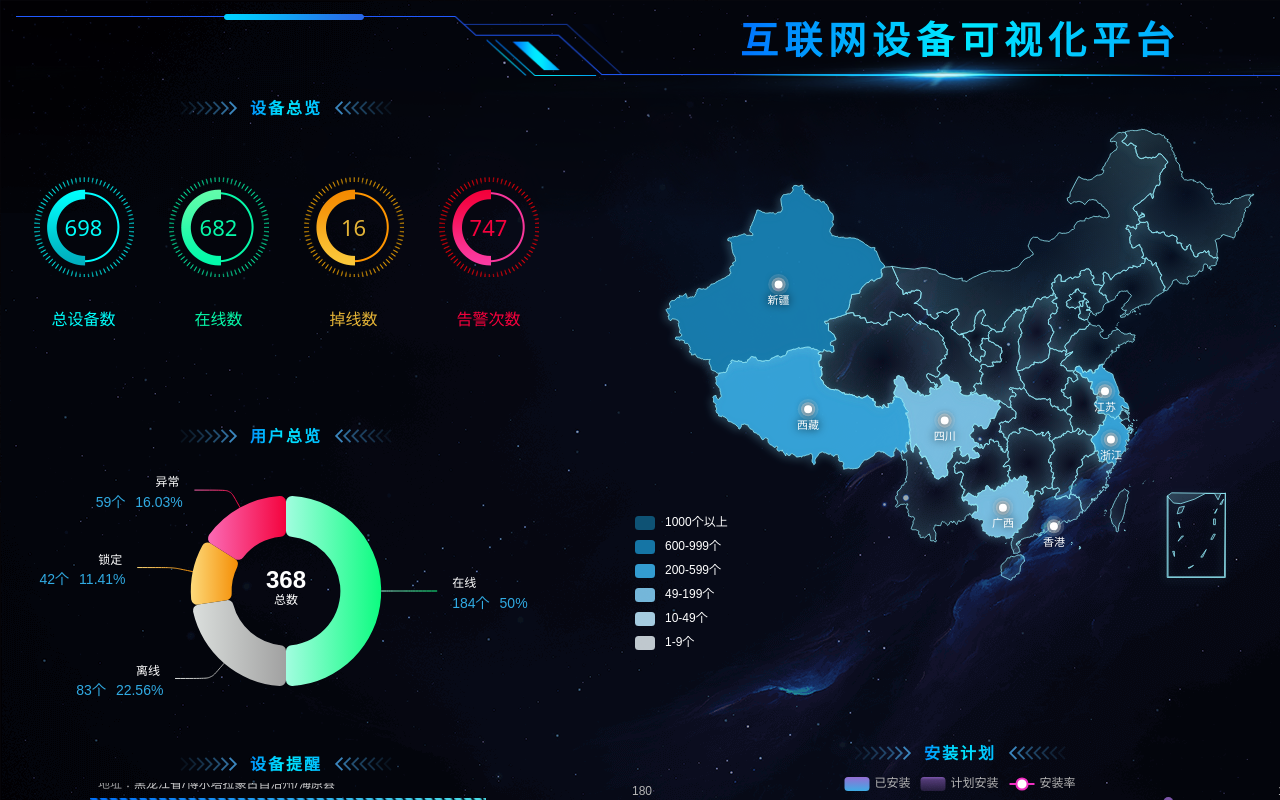
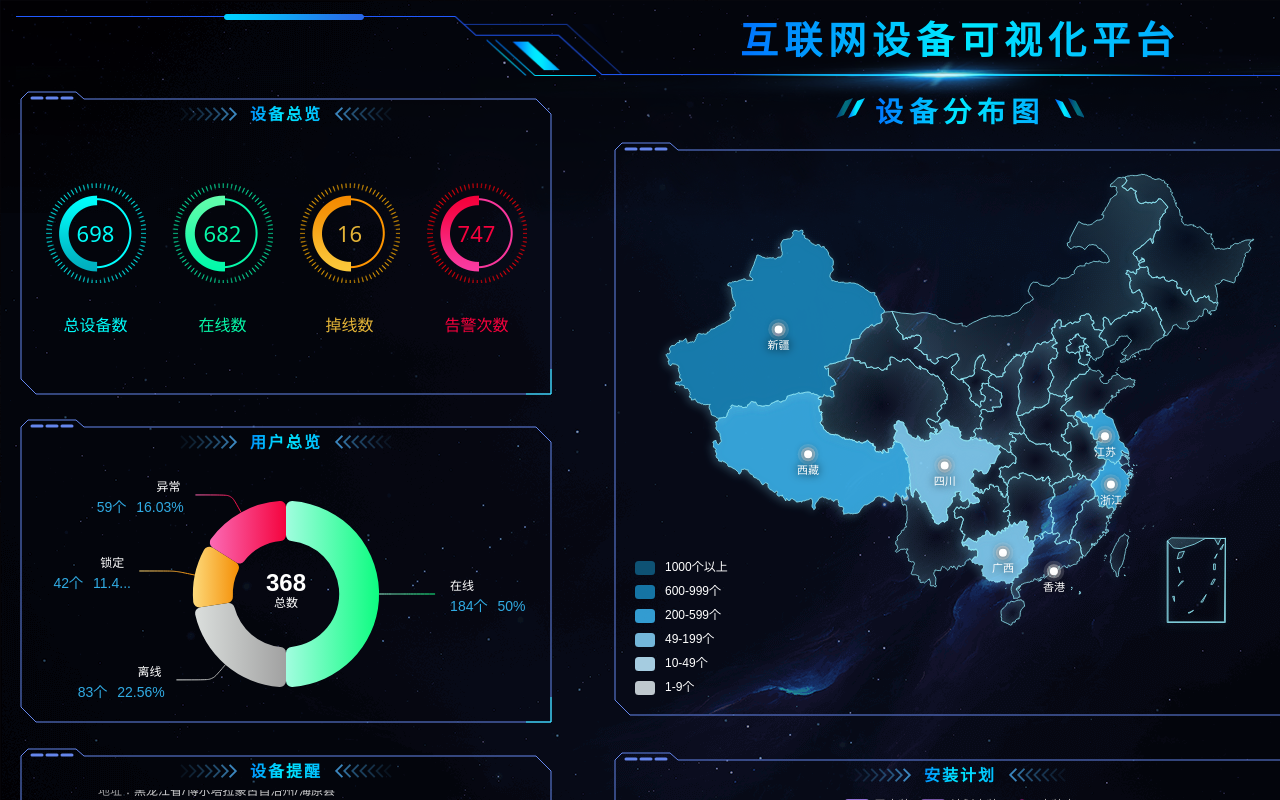
Before and after one commit to ChanSinging/Screen-Vue3, a Vue app: page /#/index in a window 1280 px wide. Built offline with nearby package versions, Linux system fonts and the light colour scheme.

Commit message:
feat: 增加vue2版本的边框组件，添加vueuse依赖 样式微调

```diff
--- a/auto-imports.d.ts
+++ b/auto-imports.d.ts
@@ -1,6 +1,7 @@
 /* eslint-disable */
 /* prettier-ignore */
 // @ts-nocheck
+// noinspection JSUnusedGlobalSymbols
 // Generated by unplugin-auto-import
 export {}
 declare global {
--- a/package.json
+++ b/package.json
@@ -26,6 +26,7 @@
     "@types/node": "^20.4.1",
     "@vitejs/plugin-vue": "^4.2.3",
     "@vue/tsconfig": "^0.4.0",
+    "@vueuse/core": "^10.2.1",
     "autoprefixer": "^10.4.14",
     "npm-run-all": "^4.1.5",
     "postcss": "^8.4.25",
--- /dev/null
+++ b/src/components/datav/border-box-13/border-box-13.vue
@@ -0,0 +1,90 @@
+<script setup lang="ts">
+import { computed, ref ,onBeforeUpdate, nextTick} from "vue";
+import merge from "lodash/merge";
+import { useElementSize  } from "@vueuse/core";
+import type { PropType } from "vue";
+
+const props = defineProps({
+  color: {
+    type: Array as unknown as PropType<[string, string]>,
+    default: () => [],
+  },
+  backgroundColor: {
+    type: String,
+    default: "transparent",
+  },
+});
+const defaultColor = ["#6586ec", "#2cf7fe"];
+const domRef = ref(null);
+const { width, height } = useElementSize(domRef,{width:0,height:0}, { box: 'border-box' });
+const mergedColor = computed<[string, string]>(() => {
+  return merge(defaultColor, props.color);
+});
+
+
+</script>
+
+<template>
+  <div class="dv-border-box-13 dv-border-box" ref="domRef">
+    <svg :width="width" :height="height" class="dv-border-svg-container">
+      <path
+        :fill="backgroundColor"
+        :stroke="mergedColor[0]"
+        :d="`
+            M 5 20 L 5 10 L 12 3  L 60 3 L 68 10
+            L ${width - 20} 10 L ${width - 5} 25
+            L ${width - 5} ${height - 5} L 20 ${height - 5}
+            L 5 ${height - 20} L 5 20
+        `"
+      />
+
+      <path
+        fill="transparent"
+        stroke-width="3"
+        stroke-linecap="round"
+        stroke-dasharray="10, 5"
+        :stroke="mergedColor[0]"
+        :d="`M 16 9 L 61 9`"
+      />
+
+      <path
+        fill="transparent"
+        stroke="{mergedColor[1]}"
+        :d="`M 5 20 L 5 10 L 12 3  L 60 3 L 68 10`"
+      />
+
+      <path
+        fill="transparent"
+        :stroke="mergedColor[1]"
+        :d="`M ${width - 5} ${height - 30} L ${width - 5} ${height - 5} L ${
+          width - 30
+        } ${height - 5}`"
+      />
+    </svg>
+    <div class="dv-border-box-content">
+      <slot></slot>
+    </div>
+  </div>
+</template>
+
+<style scoped lang="scss">
+.dv-border-box {
+  position: relative;
+  box-sizing: border-box;
+  width: 100%;
+  height: 100%;
+}
+.dv-border-svg-container {
+  position: absolute;
+  width: 100%;
+  height: 100%;
+  top: 0px;
+  left: 0px;
+  display: block;
+}
+.dv-border-box-content {
+  position: relative;
+  width: 100%;
+  height: 100%;
+}
+</style>
--- /dev/null
+++ b/src/components/datav/border-box-13/index.ts
@@ -0,0 +1,3 @@
+import BorderBox13 from "./border-box-13.vue"
+
+export default BorderBox13
--- a/src/components/item-wrap/item-wrap.vue
+++ b/src/components/item-wrap/item-wrap.vue
@@ -1,4 +1,5 @@
 <script setup lang="ts">
+import BorderBox13 from "@/components/datav/border-box-13";
 const props = withDefaults(
   defineProps<{
     // 标题
@@ -8,29 +9,23 @@ const props = withDefaults(
     title: "",
   }
 );
-
 </script>
 
 <template>
-  <div class="item-wrap">
+  <BorderBox13>
     <div class="item_title" v-if="title !== ''">
       <div class="zuo"></div>
-      <span class="title-inner"> &nbsp;&nbsp;{{title}}&nbsp;&nbsp; </span>
+      <span class="title-inner"> &nbsp;&nbsp;{{ title }}&nbsp;&nbsp; </span>
       <div class="you"></div>
     </div>
     <div
       :class="title !== '' ? 'item_title_content' : 'item_title_content_def'"
     >
-      <slot></slot>
-    </div>
-  </div>
+      <slot></slot></div
+  ></BorderBox13>
 </template>
 
 <style scoped lang="scss">
-.item-wrap {
-  // border: red dashed 1px;
-  box-sizing: border-box;
-}
 $item-title-height: 38px;
 $item_title_content-height: calc(100% - 38px);
 
@@ -70,6 +65,11 @@ $item_title_content-height: calc(100% - 38px);
   }
 }
 
+:deep(.dv-border-box-content)  {
+    box-sizing: border-box;
+    padding: 6px 16px 0px;
+  }
+
 .item_title_content {
   height: $item_title_content-height;
 }
--- a/src/views/index/center-map.vue
+++ b/src/views/index/center-map.vue
@@ -3,6 +3,7 @@ import { ref, reactive, nextTick } from "vue";
 import { currentGET, GETNOBASE } from "@/api";
 import { registerMap, getMap } from "echarts/core";
 import { optionHandle, regionCodes } from "./center.map";
+import BorderBox13 from "@/components/datav/border-box-13";
 import type { MapdataType } from "./center.map";
 const option = ref({});
 const code = ref("china"); //china 代表中国 其他地市是行政编码
@@ -58,7 +59,7 @@ const getGeojson = (regionCode: string) => {
       mapjson = await GETNOBASE(`./map-geojson/${regionCode}.json`).then(
         (data) => data
       );
-      code.value=regionCode
+      code.value = regionCode;
       registerMap(regionCode, {
         geoJSON: mapjson as any,
         specialAreas: {},
@@ -75,20 +76,20 @@ const mapClick = (params: any) => {
   if (xzqData) {
     getData(xzqData.adcode);
   } else {
-
-    window["$message"].warning("暂无下级地市")
+    window["$message"].warning("暂无下级地市");
   }
 };
 </script>
 
 <template>
   <div class="centermap">
-    <!-- <div class="maptitle">
+    <div class="maptitle">
       <div class="zuo"></div>
       <span class="titletext">{{ title }}</span>
       <div class="you"></div>
-    </div> -->
+    </div>
     <div class="mapwrap">
+      <BorderBox13>
         <div class="quanguo" @click="getData('china')" v-if="code !== 'china'">
           中国
         </div>
@@ -97,8 +98,9 @@ const mapClick = (params: any) => {
           :option="option"
           ref="centerMapRef"
           @click="mapClick"
-        v-if="JSON.stringify(option)!='{}'"
+          v-if="JSON.stringify(option) != '{}'"
         />
+      </BorderBox13>
     </div>
   </div>
 </template>
@@ -156,8 +158,7 @@ const mapClick = (params: any) => {
     .quanguo {
       position: absolute;
       right: 20px;
-    //   top: -46px;
-    top: 0;
+        top: -46px;
       width: 80px;
       height: 28px;
       border: 1px solid #00eded;
```
Also changed, not shown: src/views/index/index.vue (+1 -6 lines), 1 other file (tests, documents, lock files or other folders). Lines whose indentation alone changed are shown as unchanged.
